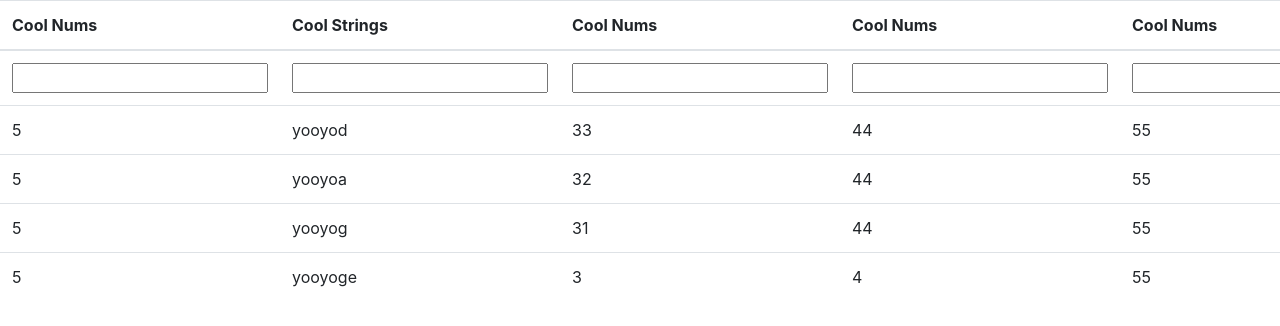
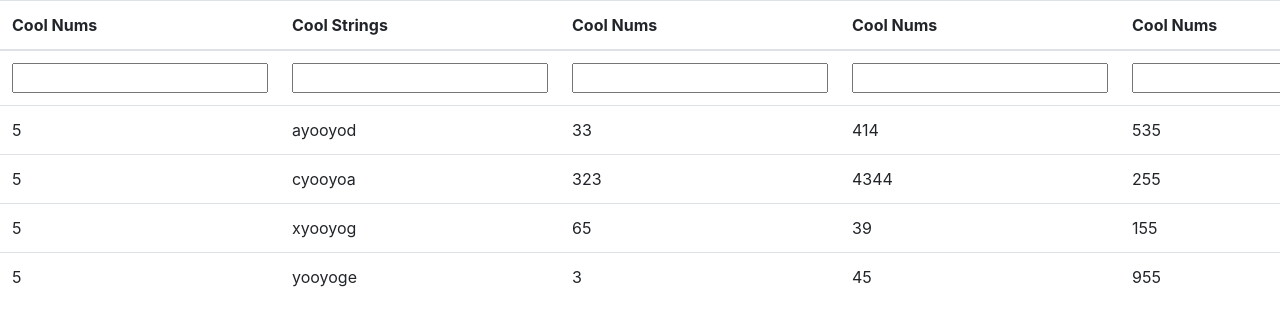
Before and after one commit to connormakh/ng-smarter-table, an Angular app: page / in a window 1280 px wide. Shown: the top 326 px of the page. Built offline with nearby package versions, Linux system fonts and the light colour scheme; what angular-font-awesome would draw is missing.

Commit message:
fix(sorting): fix sorting chars

```diff
--- a/src/app/app.component.ts
+++ b/src/app/app.component.ts
@@ -17,9 +17,9 @@ export class AppComponent {
     ]
 
   rows = [
-    {nums: 5, strs: 'yooyod', nums2: 33, nums3: 44, nums4: 55},
-    {nums: 5, strs: 'yooyoa', nums2: 32, nums3: 44, nums4: 55},
-    {nums: 5, strs: 'yooyog', nums2: 31, nums3: 44, nums4: 55},
-    {nums: 5, strs: 'yooyoge', nums2: 3, nums3: 4, nums4: 55}
+    {nums: 5, strs: 'ayooyod', nums2: 33, nums3: 414, nums4: 535},
+    {nums: 5, strs: 'cyooyoa', nums2: 323, nums3: 4344, nums4: 255},
+    {nums: 5, strs: 'xyooyog', nums2: 65, nums3: 39, nums4: 155},
+    {nums: 5, strs: 'yooyoge', nums2: 3, nums3: 45, nums4: 955}
   ]
 }
--- a/src/app/modules/smarter-table/smarter-table.component.ts
+++ b/src/app/modules/smarter-table/smarter-table.component.ts
@@ -61,8 +61,8 @@ export class SmarterTableComponent implements OnInit, OnChanges {
         break
       case 'text':
         this._rows = this._rows.sort((a,b) => {
-          return is_negative ? b[field].toLowerCase() - a[field].toLowerCase()
-            : a[field].toLowerCase() - b[field].toLowerCase()
+          return is_negative ? b[field].toLowerCase() > a[field].toLowerCase()
+            : a[field].toLowerCase() >  b[field].toLowerCase()
         })
         break
     }
```
